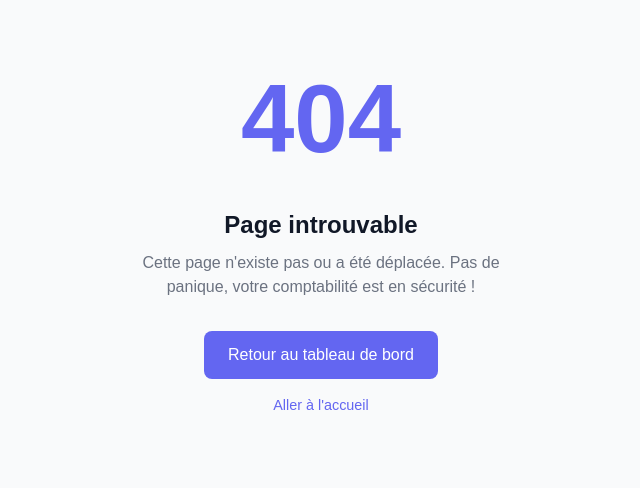
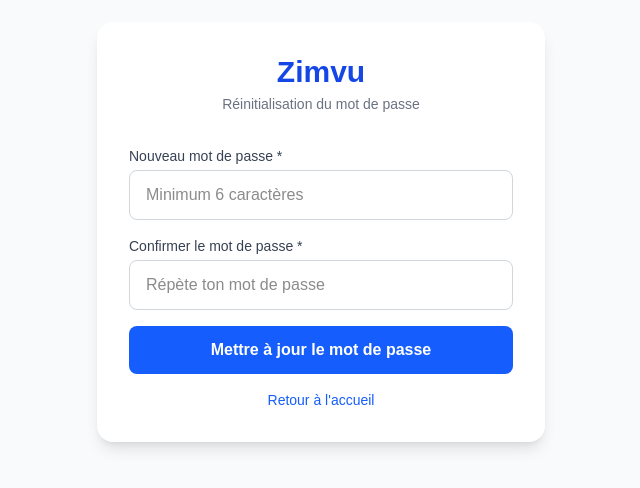
Before and after one commit to devfactapp/zimvu, a Next.js app: page /reset-password in a window 1280 px wide. Before the commit this address had no page. Shown: the part 168-656 px from the top of the page, without its empty margins (319-959 px from the left). Built offline with nearby package versions, Linux system fonts and the light colour scheme.

Commit message:
feat: page reset password

```diff
--- /dev/null
+++ b/app/reset-password/page.js
@@ -0,0 +1,116 @@
+'use client'
+import { useState, useEffect } from 'react'
+import { useRouter } from 'next/navigation'
+import { supabase } from '../supabase'
+
+export default function ResetPassword() {
+  const router = useRouter()
+  const [password, setPassword] = useState('')
+  const [confirm, setConfirm] = useState('')
+  const [loading, setLoading] = useState(false)
+  const [message, setMessage] = useState('')
+  const [error, setError] = useState('')
+
+  useEffect(() => {
+    const { data: { subscription } } = supabase.auth.onAuthStateChange((event) => {
+      if (event === 'PASSWORD_RECOVERY') {
+        console.log('Mode reset password activé')
+      }
+    })
+    return () => subscription.unsubscribe()
+  }, [])
+
+  const handleReset = async () => {
+    setError('')
+    if (!password || !confirm) {
+      setError('Veuillez remplir les deux champs')
+      return
+    }
+    if (password !== confirm) {
+      setError('Les mots de passe ne correspondent pas')
+      return
+    }
+    if (password.length < 6) {
+      setError('Le mot de passe doit contenir au moins 6 caractères')
+      return
+    }
+
+    setLoading(true)
+    const { error } = await supabase.auth.updateUser({ password })
+
+    if (error) {
+      setError('Erreur lors de la mise à jour. Réessaie.')
+    } else {
+      setMessage('✅ Mot de passe mis à jour avec succès !')
+      setTimeout(() => router.push('/'), 2000)
+    }
+    setLoading(false)
+  }
+
+  return (
+    <div className="min-h-screen bg-gray-50 flex items-center justify-center px-4">
+      <div className="bg-white rounded-2xl shadow-lg p-8 w-full max-w-md">
+
+        <div className="text-center mb-8">
+          <h1 className="text-3xl font-bold text-blue-700">Zimvu</h1>
+          <p className="text-gray-500 text-sm mt-1">Réinitialisation du mot de passe</p>
+        </div>
+
+        {message ? (
+          <div className="text-center">
+            <div className="text-4xl mb-4">🎉</div>
+            <p className="text-green-600 font-semibold mb-2">{message}</p>
+            <p className="text-gray-400 text-sm">Redirection en cours...</p>
+          </div>
+        ) : (
+          <div className="space-y-4">
+            <div>
+              <label className="block text-sm font-medium text-gray-700 mb-1">
+                Nouveau mot de passe *
+              </label>
+              <input
+                type="password"
+                placeholder="Minimum 6 caractères"
+                value={password}
+                onChange={(e) => setPassword(e.target.value)}
+                className="w-full border border-gray-300 rounded-lg px-4 py-3 focus:outline-none focus:ring-2 focus:ring-blue-500"
+              />
+            </div>
+
+            <div>
+              <label className="block text-sm font-medium text-gray-700 mb-1">
+                Confirmer le mot de passe *
+              </label>
+              <input
+                type="password"
+                placeholder="Répète ton mot de passe"
+                value={confirm}
+                onChange={(e) => setConfirm(e.target.value)}
+                onKeyDown={(e) => e.key === 'Enter' && handleReset()}
+                className="w-full border border-gray-300 rounded-lg px-4 py-3 focus:outline-none focus:ring-2 focus:ring-blue-500"
+              />
+            </div>
+
+            {error && (
+              <p className="text-red-500 text-sm text-center">{error}</p>
+            )}
+
+            <button
+              onClick={handleReset}
+              disabled={loading}
+              className="w-full bg-blue-600 hover:bg-blue-700 disabled:bg-gray-200 disabled:text-gray-400 text-white font-semibold py-3 rounded-lg transition-colors">
+              {loading ? 'Mise à jour...' : 'Mettre à jour le mot de passe'}
+            </button>
+
+            <p className="text-center text-sm text-gray-400">
+              <span onClick={() => router.push('/')}
+                className="text-blue-600 cursor-pointer hover:underline">
+                Retour à l'accueil
+              </span>
+            </p>
+          </div>
+        )}
+      </div>
+    </div>
+  )
+}
```
